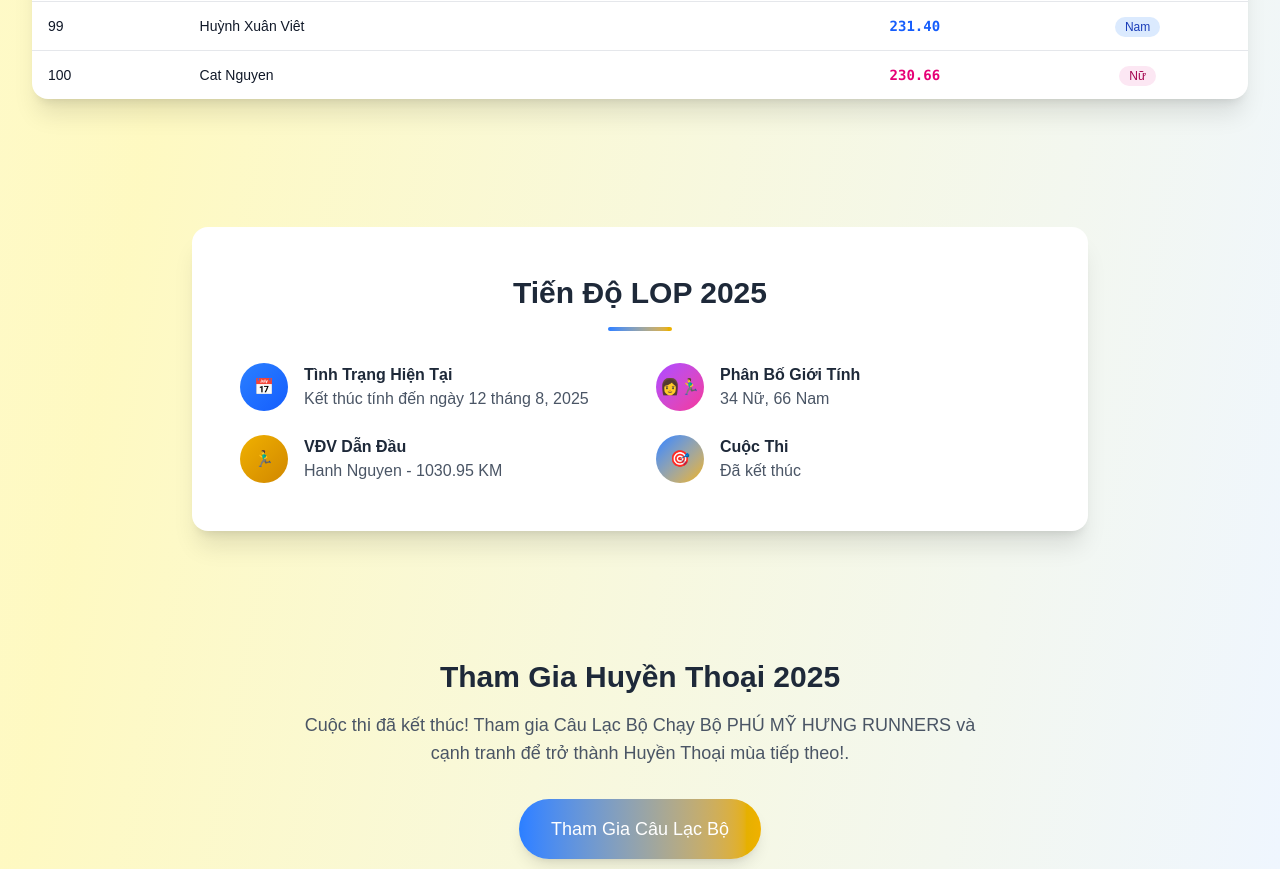
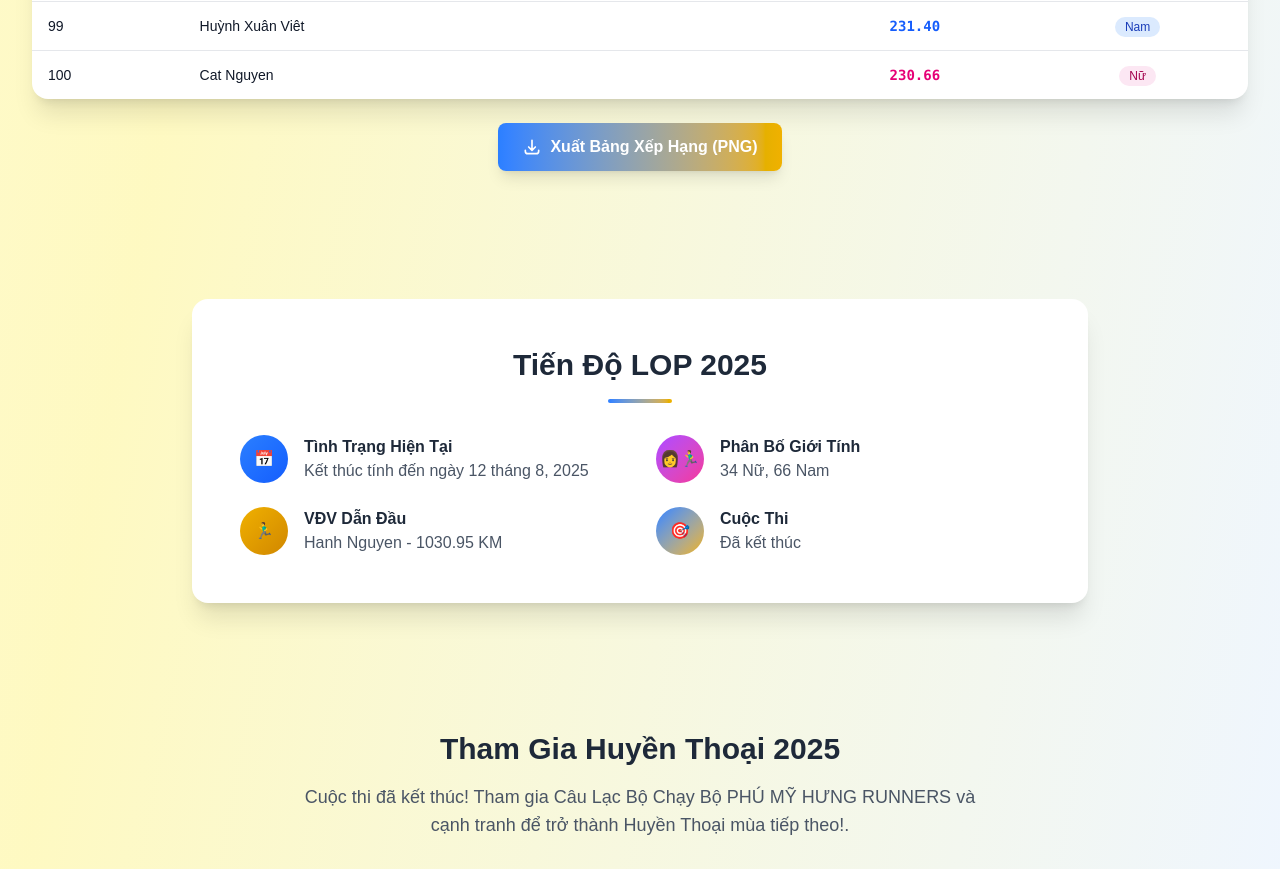
Before and after one commit to ldcduc/PMHR-hall-of-fame, a Next.js app: page /lop-2025 in a window 1280 px wide. Shown: the part 6060-6929 px from the top of the page. Built offline with nearby package versions, Linux system fonts and the light colour scheme.

Commit message:
Export lop2025 table png, remove coolmate.PNG

```diff
--- a/src/app/lop-2025/page.tsx
+++ b/src/app/lop-2025/page.tsx
@@ -4,6 +4,7 @@
 
 import { useState } from 'react';
 import { useRouter } from 'next/navigation';
+import { toPng } from 'html-to-image';
 import {
   lop2025Runners,
   getTotalRunners,
@@ -30,6 +31,7 @@ export default function LOP2025() {
   const [isMaleModalOpen, setIsMaleModalOpen] = useState(false);
   const [isTotalDistanceModalOpen, setIsTotalDistanceModalOpen] = useState(false);
   const [isPersistentRunnerModalOpen, setIsPersistentRunnerModalOpen] = useState(false);
+  const [isExporting, setIsExporting] = useState(false);
 
   const totalRunners = getTotalRunners();
   const highestDistance = getHighestDistance();
@@ -49,6 +51,49 @@ export default function LOP2025() {
 
   const handleRowClick = (stt: number) => {
     router.push(`/lop-2025/certificate/${stt}`);
+  };
+
+  const exportTableToPNG = async () => {
+    const tableElement = document.getElementById('lop-table');
+    if (!tableElement) return;
+
+    setIsExporting(true);
+    try {
+      // Ensure all fonts are loaded
+      await document.fonts.ready;
+
+      const dataUrl = await toPng(tableElement, {
+        quality: 1.0,
+        pixelRatio: 2,
+        backgroundColor: '#ffffff',
+        filter: (node) => {
+          // Skip comment nodes and hidden elements
+          if (node.nodeType === Node.COMMENT_NODE) return false;
+          if (node instanceof HTMLElement) {
+            const style = window.getComputedStyle(node);
+            if (style.display === 'none' || style.visibility === 'hidden') {
+              return false;
+            }
+          }
+          return true;
+        },
+      });
+
+      // Download the image
+      const link = document.createElement('a');
+      link.href = dataUrl;
+      link.download = `LOP2025-Leaderboard-${new Date().toISOString().split('T')[0]}.png`;
+      document.body.appendChild(link);
+      link.click();
+      document.body.removeChild(link);
+
+      alert('✅ Bảng xếp hạng đã được tải xuống thành công!');
+    } catch (error) {
+      console.error('Export failed:', error);
+      alert('❌ Không thể xuất bảng. Vui lòng thử lại.');
+    } finally {
+      setIsExporting(false);
+    }
   };
 
   return (
@@ -146,7 +191,7 @@ export default function LOP2025() {
 
           <br />
 
-          <div className="bg-white rounded-2xl shadow-xl overflow-hidden">
+          <div className="bg-white rounded-2xl shadow-xl overflow-hidden" id="lop-table">
             {/* Table Header with Click Instruction */}
             <div className="bg-gradient-to-r from-blue-600 to-yellow-500 px-6 py-4">
               <h3 className="text-white font-semibold text-lg">Bảng Xếp Hạng</h3>
@@ -215,6 +260,29 @@ export default function LOP2025() {
                 </tbody>
               </table>
             </div>
+          </div>
+
+          {/* Export Button */}
+          <div className="mt-6 text-center">
+            <button
+              onClick={exportTableToPNG}
+              disabled={isExporting}
+              className="inline-flex items-center px-6 py-3 bg-gradient-to-r from-blue-500 to-yellow-500 text-white font-semibold rounded-lg hover:from-blue-600 hover:to-yellow-600 disabled:opacity-50 disabled:cursor-not-allowed transition-all duration-200 shadow-lg transform hover:scale-105"
+            >
+              {isExporting ? (
+                <>
+                  <div className="w-4 h-4 border-2 border-white border-t-transparent rounded-full animate-spin mr-2"></div>
+                  Đang xuất...
+                </>
+              ) : (
+                <>
+                  <svg className="w-5 h-5 mr-2" fill="none" stroke="currentColor" viewBox="0 0 24 24">
+                    <path strokeLinecap="round" strokeLinejoin="round" strokeWidth={2} d="M4 16v1a3 3 0 003 3h10a3 3 0 003-3v-1m-4-4l-4 4m0 0l-4-4m4 4V4" />
+                  </svg>
+                  Xuất Bảng Xếp Hạng (PNG)
+                </>
+              )}
+            </button>
           </div>
         </div>
       </section>
```
Also changed, not shown: public/coolmate.PNG (deleted).
